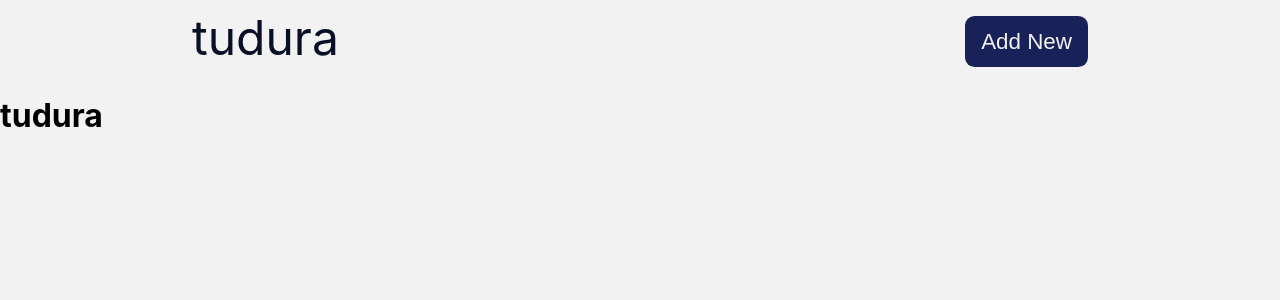
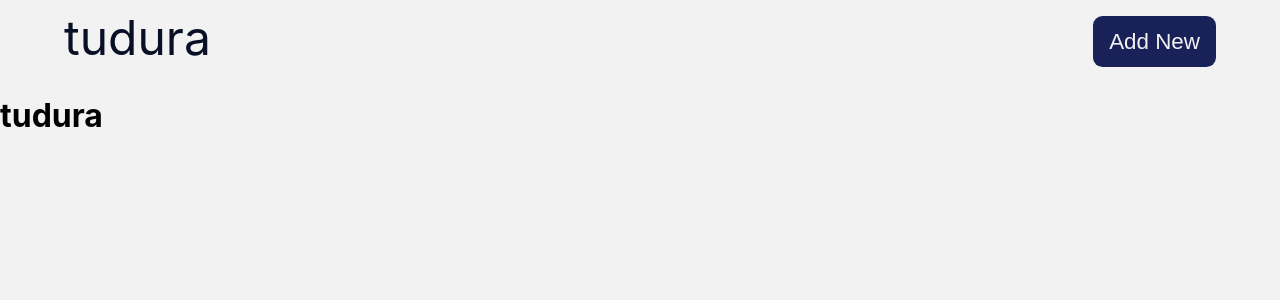
Before and after one commit to FujishigeTemma/tudura, a React (Create React App) app in the folder client/: page / in a window 1280 px wide. Shown: the top 300 px of the page. Built offline with nearby package versions, Linux system fonts and the light colour scheme.

Commit message:
:art: ヘッダー位置変更

```diff
--- a/client/src/components/Header.tsx
+++ b/client/src/components/Header.tsx
@@ -24,12 +24,9 @@ const HeaderBack = styled.div`
 `
 
 const HeaderMain = styled.a`
-  ${Screen.MOBILE} {
-    margin: 1rem 5% 0.5rem;
-  }
   text-decoration: none;
   width: fit-content;
-  margin: 0.5rem 15%;
+  margin: 0.5rem max(calc(50% - 620px), 5%);
 `
 
 const HeaderLogo = styled.div`
@@ -42,11 +39,8 @@ const HeaderLogo = styled.div`
 `
 
 const AddNewButton = styled.button`
-  ${Screen.MOBILE} {
-    margin: 1rem 5% 0.5rem;
-  }
   font-size: 1.4rem;
-  margin: 1rem 15% 0.5rem;
+  margin: 1rem max(calc(50% - 620px), 5%) 0.5rem;
   padding: 0.4rem 1rem;
   background-color: ${Color.PRIMARY};
   color: ${Color.BACKGROUND_PRIMARY};
```
